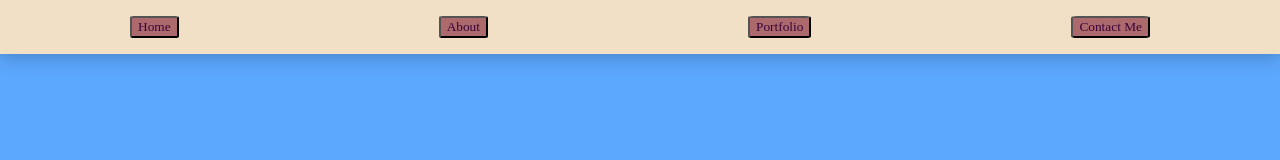
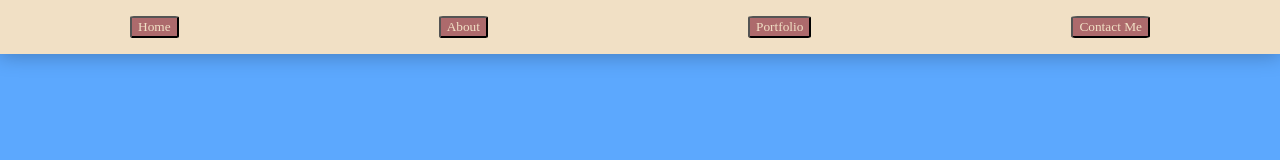
Before and after one commit to Deen-q/portfolio-site, a React (Create React App) app: page / in a window 1280 px wide. Shown: the top 160 px of the page. Built offline with nearby package versions, Linux system fonts and the light colour scheme.

Commit message:
Experimenting with button text colour - better contrast now?

```diff
--- a/src/App.css
+++ b/src/App.css
@@ -40,7 +40,7 @@ button {
   background-color: var(--Maroon);
   border-radius: 8%;
   cursor: pointer;
-  color: var(--DeepPurple);
+  color: var(--NavBar_FooterColour);
   transition: transform 0.2s ease-in-out;
 }
 
```
